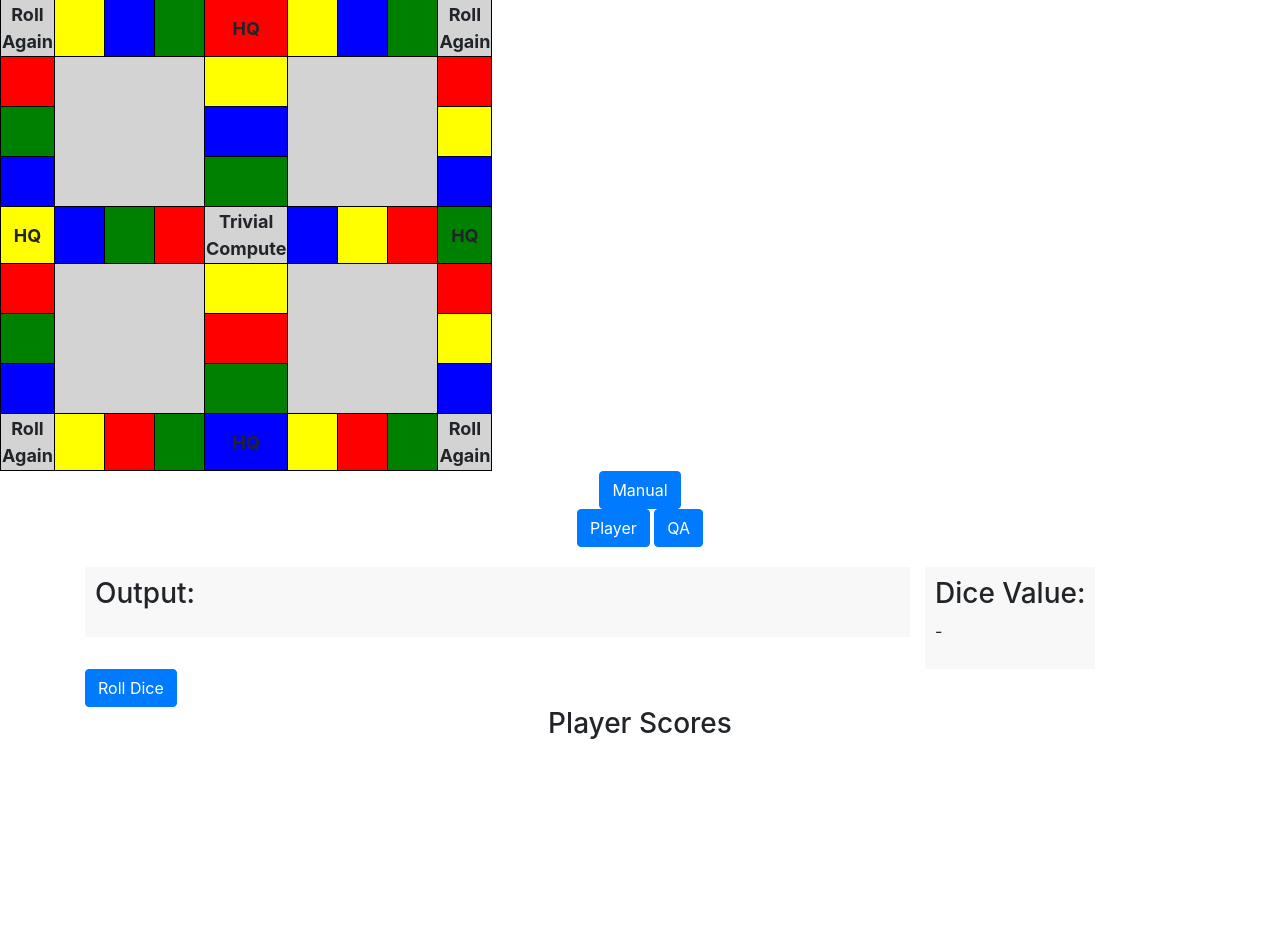
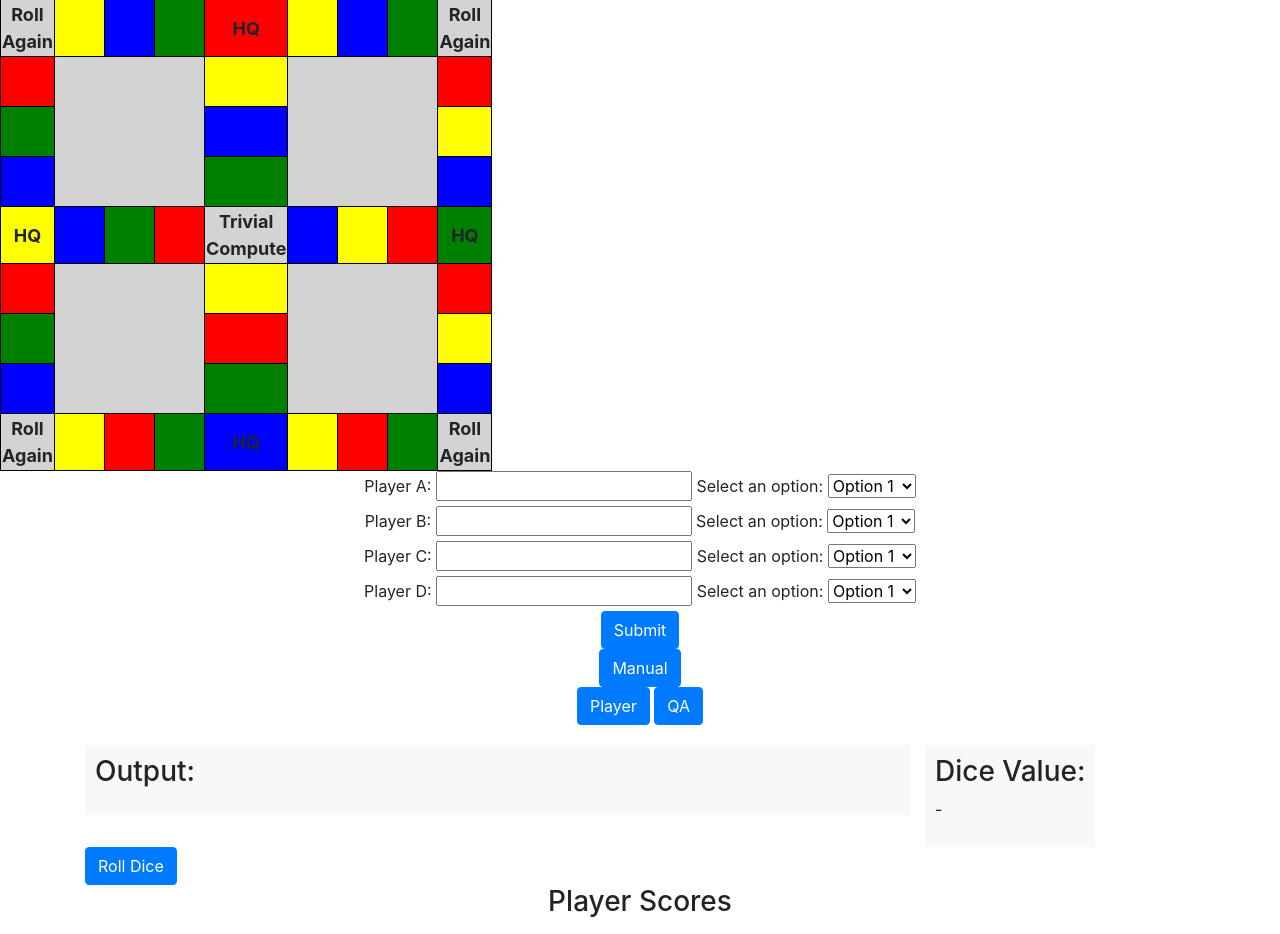
Before and after one commit to alexr-code1/target_increment_demo, a Flask app: page / in a window 1280 px wide. Shown: the part 57-991 px from the top of the page. Before the commit the page ends 796 px from the top, so only its background shows below. Run offline with Flask 3, Linux system fonts and the light colour scheme; some libraries are stand-ins or nearby versions.

Commit message:
Update index.html

```diff
--- a/templates/index.html
+++ b/templates/index.html
@@ -133,6 +133,75 @@
             </tr>
         </table>
     </div>
+    <div class="container">
+        <div class="row">
+            <div class="col-md-12 text-center">
+                <!-- Player A input box -->
+                <label for="player-a">Player A:</label>
+                <input type="text" id="player-a" name="player-a">
+                <!-- Player A dropdown box -->
+                <label for="player-a-option">Select an option:</label>
+                <select id="player-a-option" name="player-a-option">
+                    <option value="option1">Option 1</option>
+                    <option value="option2">Option 2</option>
+                    <option value="option3">Option 3</option>
+                    <option value="option4">Option 4</option>
+                </select>
+            </div>
+        </div>
+        <div class="row">
+            <div class="col-md-12 text-center">
+                <!-- Player B input box -->
+                <label for="player-b">Player B:</label>
+                <input type="text" id="player-b" name="player-b">
+                <!-- Player B dropdown box -->
+                <label for="player-b-option">Select an option:</label>
+                <select id="player-b-option" name="player-b-option">
+                    <option value="option1">Option 1</option>
+                    <option value="option2">Option 2</option>
+                    <option value="option3">Option 3</option>
+                    <option value="option4">Option 4</option>
+                </select>
+            </div>
+        </div>
+        <div class="row">
+            <div class="col-md-12 text-center">
+                <!-- Player C input box -->
+                <label for="player-c">Player C:</label>
+                <input type="text" id="player-c" name="player-c">
+                <!-- Player C dropdown box -->
+                <label for="player-c-option">Select an option:</label>
+                <select id="player-c-option" name="player-c-option">
+                    <option value="option1">Option 1</option>
+                    <option value="option2">Option 2</option>
+                    <option value="option3">Option 3</option>
+                    <option value="option4">Option 4</option>
+                </select>
+            </div>
+        </div>
+        <div class="row">
+            <div class="col-md-12 text-center">
+                <!-- Player D input box -->
+                <label for="player-d">Player D:</label>
+                <input type="text" id="player-d" name="player-d">
+                <!-- Player D dropdown box -->
+                <label for="player-d-option">Select an option:</label>
+                <select id="player-d-option" name="player-d-option">
+                    <option value="option1">Option 1</option>
+                    <option value="option2">Option 2</option>
+                    <option value="option3">Option 3</option>
+                    <option value="option4">Option 4</option>
+                </select>
+            </div>
+        </div>
+        <div class="row">
+            <div class="col-md-12 text-center">
+                <!-- Button to submit the form -->
+                <button class="btn btn-primary" onclick="saveValues()">Submit</button>
+            </div>
+        </div>
+    </div>
+
     <div class="col-md-12 text-center">
         <a href="{{ url_for('manual') }}" class="btn btn-primary">Manual</a>
 
@@ -194,6 +263,37 @@
     { name: "C", color: "green", x: 5, y: 5, score: 0, prevX: 5, prevY: 5 },
     { name: "D", color: "yellow", x: 5, y: 5, score: 0, prevX: 5, prevY: 5 }
 ];
+
+function saveValues() {
+            // Get the values from the input boxes and dropdowns
+            var playerAName = document.getElementById('player-a').value;
+            var playerAOption = document.getElementById('player-a-option').value;
+
+            var playerBName = document.getElementById('player-b').value;
+            var playerBOption = document.getElementById('player-b-option').value;
+
+            var playerCName = document.getElementById('player-c').value;
+            var playerCOption = document.getElementById('player-c-option').value;
+
+            var playerDName = document.getElementById('player-d').value;
+            var playerDOption = document.getElementById('player-d-option').value;
+
+            // Save the values to players array
+            players[0].name = playerAName;
+            players[0].option = playerAOption;
+
+            players[1].name = playerBName;
+            players[1].option = playerBOption;
+
+            players[2].name = playerCName;
+            players[2].option = playerCOption;
+
+            players[3].name = playerDName;
+            players[3].option = playerDOption;
+
+            // Set the player information again after saving the values
+            setPlayerInformation();
+        }
 
 function updateFixedCells() {
         var fixedCells = {
```
